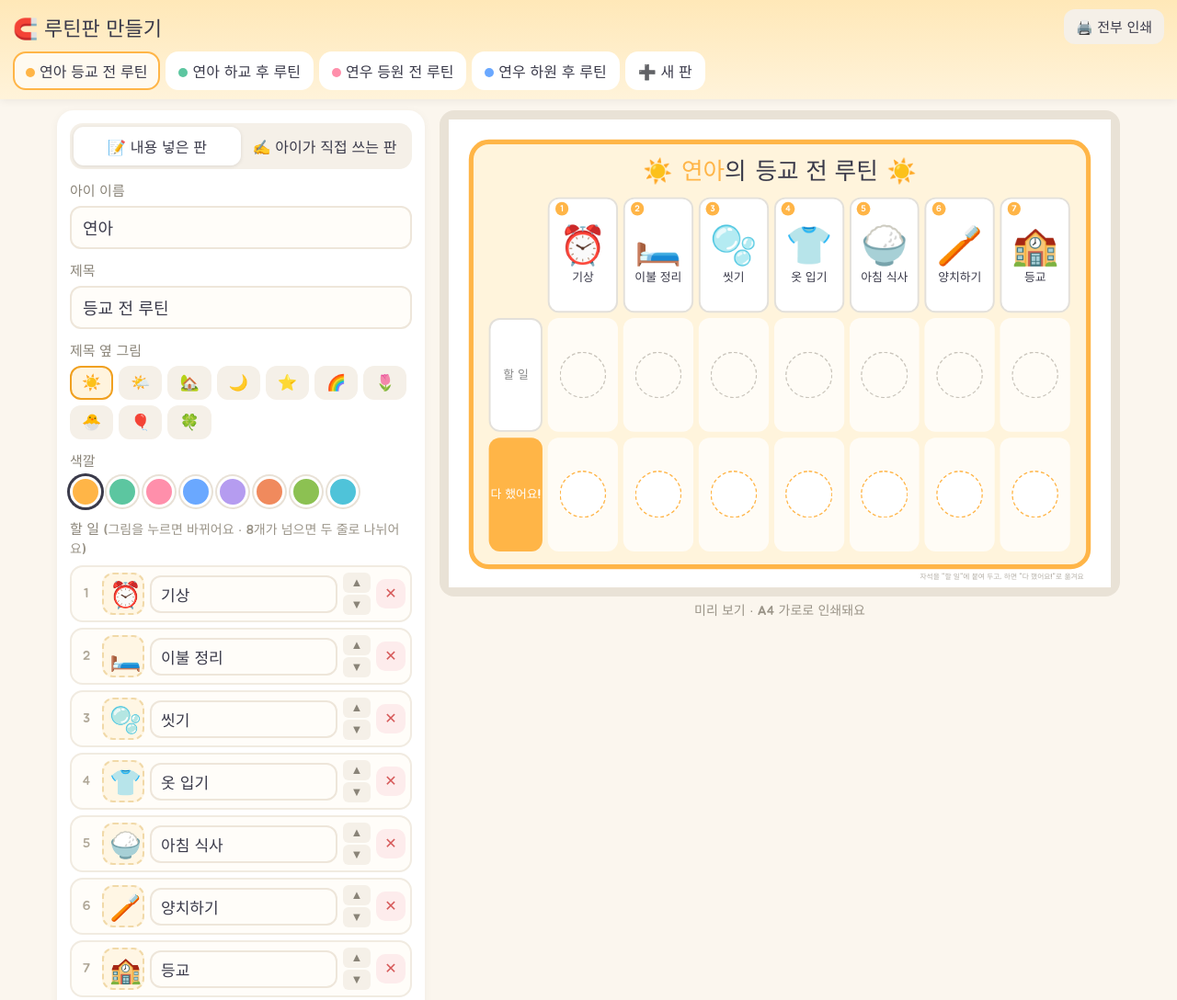
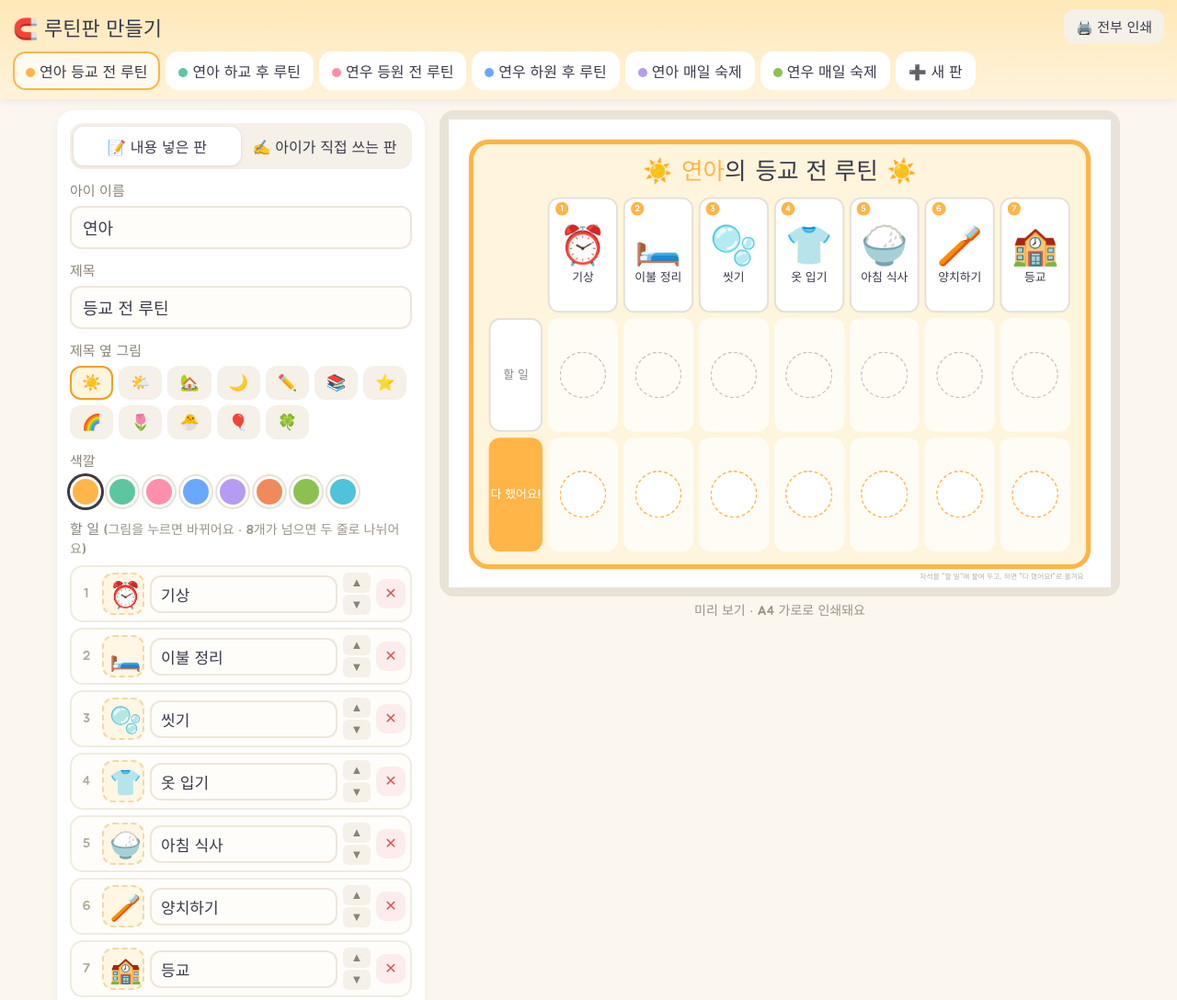
Before and after one commit to today119/routine-board, a plain HTML site: page index.html in a window 1280 px wide. Shown: the top 1088 px of the page at 92% size. Drawn offline with Linux system fonts and the light colour scheme.

Commit message:
매일 숙제 판(연아·연우) 추가, 기존 사용자에게도 자동 추가
Co-Authored-By: Claude Opus 5.5 <noreply@anthropic.com>

```diff
--- a/index.html
+++ b/index.html
@@ -102,14 +102,16 @@ const esc=s=>String(s??'').replace(/[&<>"]/g,c=>({'&':'&amp;','<':'&lt;','>':'&g
 const uid=()=>Math.random().toString(36).slice(2,9);
 const KEY='routine_board_v1';
 const COLORS=[['#ffb547','#fff4dc'],['#5cc6a0','#e3f7ef'],['#ff8fab','#ffe8ef'],['#6aa8ff','#e6f0ff'],['#b59cf0','#f3eeff'],['#f08a5d','#fff0e8'],['#8cc152','#f0f8e6'],['#4fc3d9','#e4f7fa']];
-const SUNS=['☀️','🌤️','🏡','🌙','⭐','🌈','🌷','🐣','🎈','🍀'];
+const SUNS=['☀️','🌤️','🏡','🌙','✏️','📚','⭐','🌈','🌷','🐣','🎈','🍀'];
 const EMO={'아침·씻기':'⏰ 🛏️ 🚽 🫧 🧼 🚿 🛁 🪥 🧴 💇 🪮 🪞 💧 🥛','옷·준비':'👕 👚 👖 👗 🧦 👟 🧥 🧢 🎒 🏫 🚌 🚗 🎽 🩱 ☂️','먹기':'🍚 🍽️ 🥣 🍳 🍞 🍎 🍌 🥕 🥦 🍪 🥤 💊','공부·놀이':'✏️ 📖 📚 📒 📝 🧮 🔤 🎹 🎨 ⚽ 🚲 🧩 🧸 🎮 📺','정리·집안일':'🧹 🧺 🗑️ 🪴 🐶 🐱 🐟 🛋️ 🚪 👞','마음·잠':'🤗 💗 😊 🙏 🌙 😴 🛌 ⭐ 🏆 🎉 💯 ✅'};
 const D=(kid,title,sun,ci,items)=>({id:uid(),kid,title,sun,ci,blank:0,bn:8,items:items.map(([e,t])=>({e,t}))});
 const AM=[['⏰','기상'],['🛏️','이불 정리'],['🫧','씻기'],['👕','옷 입기'],['🍚','아침 식사'],['🪥','양치하기']];
 const PM=[['👟','신발 정리'],['🧼','손 발 씻기'],['🎒','가방 정리'],['👚','옷 정리'],['🧸','방 정리'],['🚿','샤워하기'],['🍽️','저녁 식사'],['🪥','양치하기'],['✏️','숙제하기'],['📖','책 읽기'],['🌙','일찍 자기']];
-function defaults(){return[D('연아','등교 전 루틴','☀️',0,AM.concat([['🏫','등교']])),D('연아','하교 후 루틴','🏡',1,PM),D('연우','등원 전 루틴','☀️',2,AM.concat([['🚌','등원']])),D('연우','하원 후 루틴','🏡',3,PM)]}
+const HW=()=>[D('연아','매일 숙제','✏️',4,[['🏫','학교 숙제'],['🧮','수학 문제집'],['🔤','영어'],['✍️','받아쓰기 연습'],['📖','책 읽기'],['📔','일기 쓰기'],['🎒','가방에 넣기']]),D('연우','매일 숙제','✏️',6,[['📝','한글'],['🔢','숫자'],['🔤','영어'],['📖','책 보기']])];
+function defaults(){return[D('연아','등교 전 루틴','☀️',0,AM.concat([['🏫','등교']])),D('연아','하교 후 루틴','🏡',1,PM),D('연우','등원 전 루틴','☀️',2,AM.concat([['🚌','등원']])),D('연우','하원 후 루틴','🏡',3,PM)].concat(HW())}
 let S;try{S=JSON.parse(localStorage.getItem(KEY))}catch(e){}
-if(!S||!Array.isArray(S.boards)||!S.boards.length)S={boards:defaults(),cur:0};
+if(!S||!Array.isArray(S.boards)||!S.boards.length)S={boards:defaults(),cur:0,v:2};
+if(!S.v){S.v=2;if(!S.boards.some(b=>(b.title||'').includes('숙제')))S.boards=S.boards.concat(HW())}
 const cur=()=>S.boards[Math.min(S.cur,S.boards.length-1)];
 function save(){try{localStorage.setItem(KEY,JSON.stringify(S))}catch(e){}}
 function toast(t){const e=$('#toast');e.textContent=t;e.classList.add('on');clearTimeout(e._t);e._t=setTimeout(()=>e.classList.remove('on'),1800)}
@@ -153,7 +155,7 @@ function render(){tabs();const b=cur();
   <button class="btn p" id="pr">🖨️ 이 판 인쇄하기</button>
   <div class="note" style="margin-top:6px">인쇄 창에서 <b>가로 방향</b>, 배경 그래픽 켜기를 확인해 주세요. "PDF로 저장"도 돼요.<br>코팅하면 자석이 잘 붙어요.</div>
   <div class="row" style="margin-top:10px"><button class="btn s" id="dup" style="margin:0">📄 이 판 복사</button><button class="btn d" id="dl" style="margin:0;width:auto;flex:none;padding:13px 14px">🗑️ 판 지우기</button></div>
-  <details style="margin-top:12px"><summary class="note">처음 상태로 되돌리기</summary><button class="btn d" id="rs">↩️ 연아·연우 기본 판 4개로 되돌리기</button></details>`;
+  <details style="margin-top:12px"><summary class="note">처음 상태로 되돌리기</summary><button class="btn d" id="rs">↩️ 연아·연우 기본 판으로 되돌리기</button></details>`;
   bind();preview()}
 function bind(){const b=cur();
   $$('[data-bl]').forEach(x=>x.onclick=()=>{b.blank=+x.dataset.bl;if(b.blank&&!b.bn)b.bn=8;render()});
@@ -171,7 +173,7 @@ function bind(){const b=cur();
   $('#pr').onclick=()=>doPrint([b]);
   $('#dup').onclick=()=>{const c=JSON.parse(JSON.stringify(b));c.id=uid();c.title+=' (복사)';S.boards.splice(S.cur+1,0,c);S.cur++;render();toast('복사했어요')};
   const dl=$('#dl');dl.onclick=()=>{if(S.boards.length<=1){toast('판이 하나는 있어야 해요');return}if(!dl.dataset.c){dl.dataset.c=1;dl.textContent='한 번 더!';return}S.boards.splice(S.cur,1);S.cur=Math.max(0,S.cur-1);render();toast('지웠어요')};
-  $('#rs').onclick=()=>{S={boards:defaults(),cur:0};render();toast('처음 상태로 되돌렸어요')};
+  $('#rs').onclick=()=>{S={boards:defaults(),cur:0,v:2};render();toast('처음 상태로 되돌렸어요')};
 }
 function pickEmoji(i){const b=cur();
   $('#sh').innerHTML=`<h3>그림 고르기<button class="x" id="ox">✕</button></h3>
```
